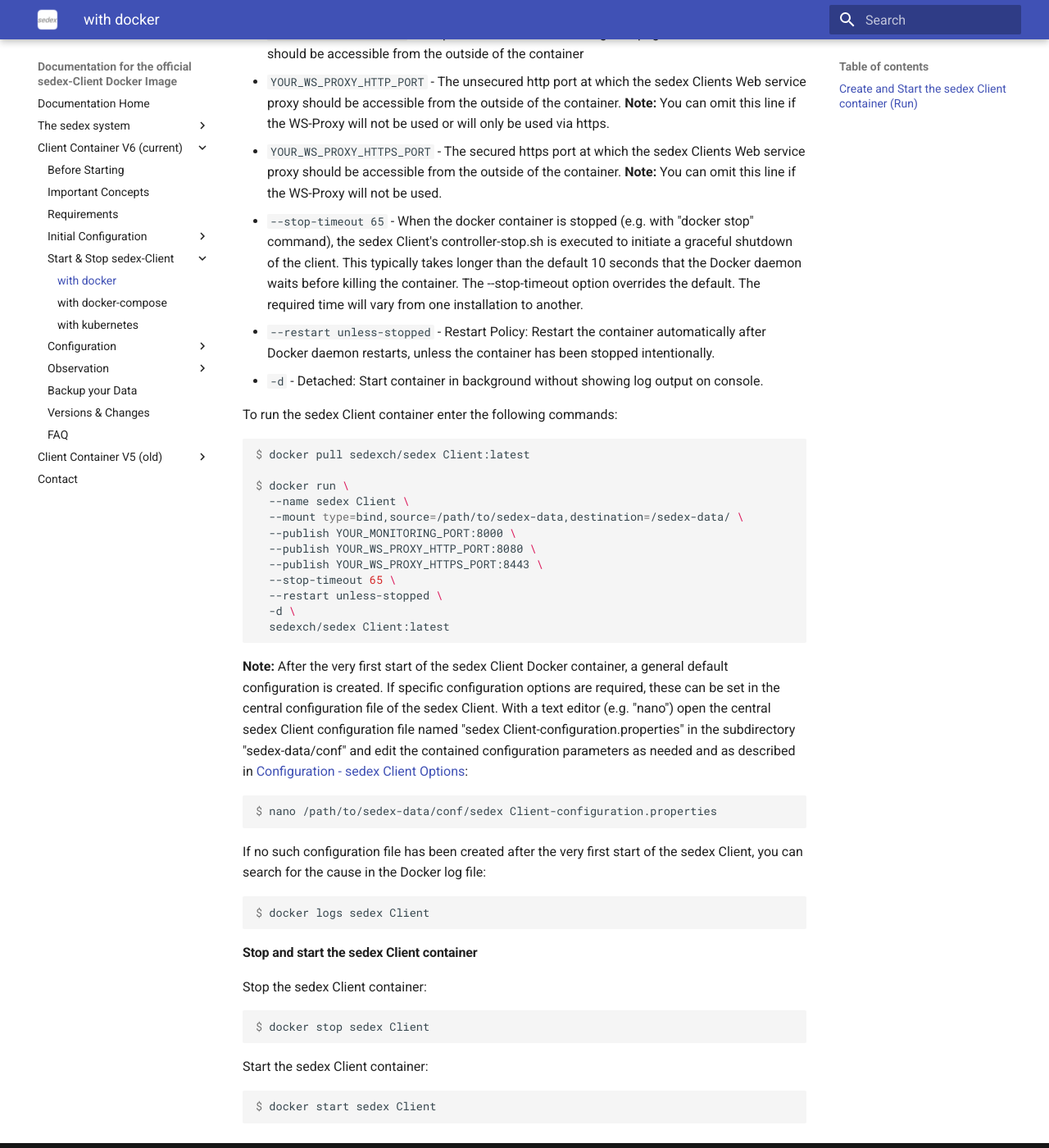
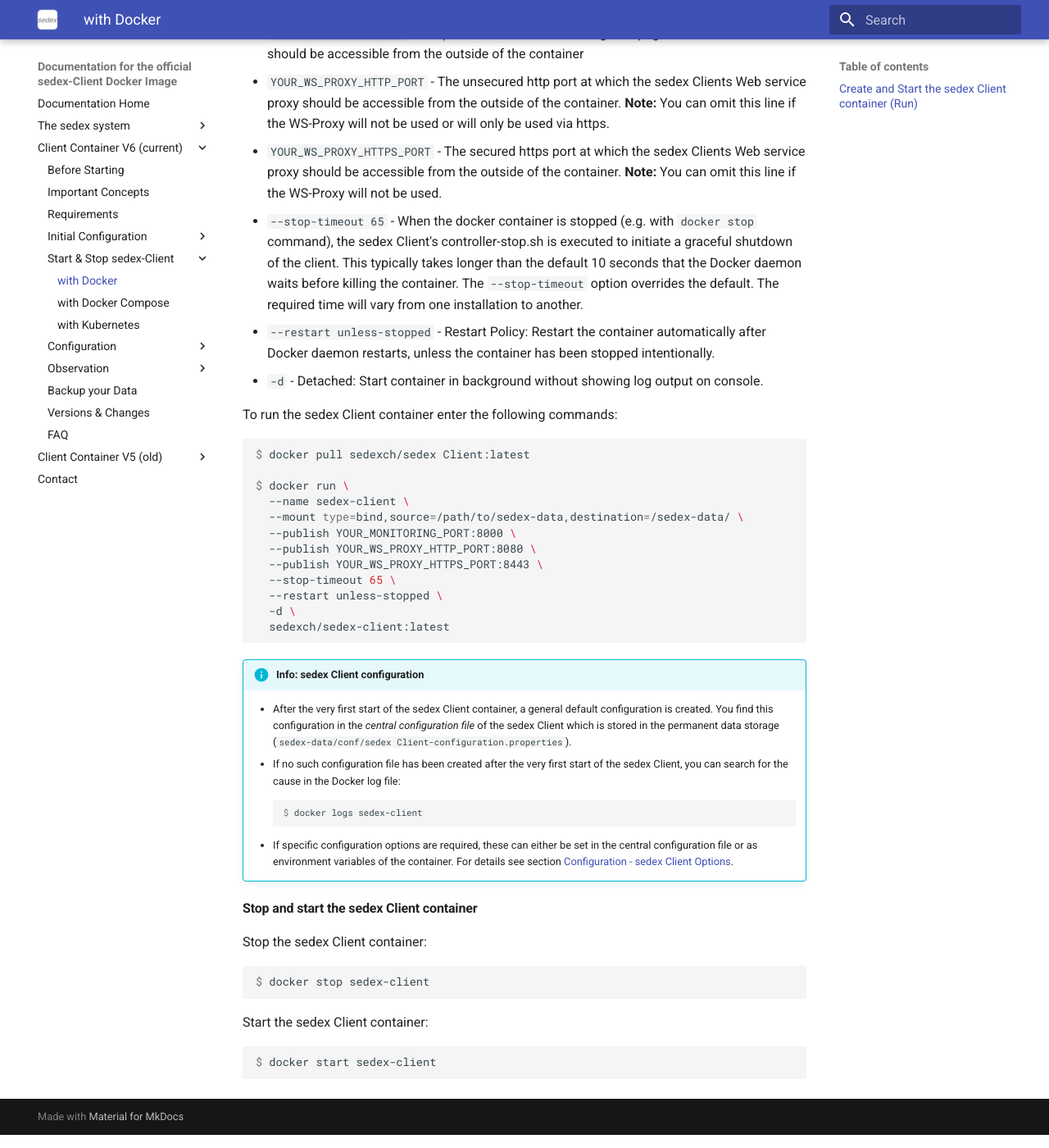
Before and after one commit to sedexch/sedexch.github.io, an MkDocs documentation site: the page built from docs/client-container-v6/run/run_with_docker.md, in a window 1280 px wide and 1400 px high, scrolled down 519 px. Shown: the whole window at 82% size. Built offline with MkDocs 1.6.1 and Material for MkDocs 9.7.7, drawn with Linux system fonts in a browser that asks for light colours; some of the changed text lies outside the part shown.

Commit message:
Improve documentation.

````diff
--- a/docs/client-container-v6/run/run_with_docker.md
+++ b/docs/client-container-v6/run/run_with_docker.md
@@ -18,9 +18,9 @@
   container. **Note:** You can omit this line if the WS-Proxy will not be used or will only be used via https.
 - `YOUR_WS_PROXY_HTTPS_PORT` - The secured https port at which the sedex Clients Web service proxy should be accessible from the outside of the
   container. **Note:** You can omit this line if the WS-Proxy will not be used.
-- `--stop-timeout 65` - When the docker container is stopped (e.g. with "docker stop" command), the sedex Client's controller-stop.sh is executed to initiate a graceful
+- `--stop-timeout 65` - When the docker container is stopped (e.g. with `docker stop` command), the sedex Client's controller-stop.sh is executed to initiate a graceful
   shutdown of the client. This typically takes longer than the default 10 seconds that the Docker daemon waits before killing the container.
-  The --stop-timeout option overrides the default. The required time will vary from one installation to another.
+  The `--stop-timeout` option overrides the default. The required time will vary from one installation to another.
 - `--restart unless-stopped` - Restart Policy: Restart the container automatically after Docker daemon restarts, unless the container has been stopped intentionally.
 - `-d` - Detached: Start container in background without showing log output on console.
 
@@ -31,7 +31,7 @@
 $ docker pull sedexch/sedex Client:latest
 
 $ docker run \
-  --name sedex Client \
+  --name sedex-client \
   --mount type=bind,source=/path/to/sedex-data,destination=/sedex-data/ \
   --publish YOUR_MONITORING_PORT:8000 \
   --publish YOUR_WS_PROXY_HTTP_PORT:8080 \
@@ -39,31 +39,28 @@
   --stop-timeout 65 \
   --restart unless-stopped \
   -d \
-  sedexch/sedex Client:latest
+  sedexch/sedex-client:latest
 ```
 
 
-**Note:** After the very first start of the sedex Client Docker container, a general default configuration is created.
-If specific configuration options are required, these can be set in the central configuration file of the sedex Client.
-With a text editor (e.g. "nano") open the central sedex Client configuration file named "sedex Client-configuration.properties" in the subdirectory "sedex-data/conf" and edit the contained configuration parameters as needed and as described in [Configuration - sedex Client Options](../../configuration/sedex Client-options):
-```console
-$ nano /path/to/sedex-data/conf/sedex Client-configuration.properties
-```
+!!! info "Info: sedex Client configuration"
+    - After the very first start of the sedex Client container, a general default configuration is created. You find this configuration in the *central configuration file* of the sedex Client which is stored in the permanent data storage (`sedex-data/conf/sedex Client-configuration.properties`).
+    - If no such configuration file has been created after the very first start of the sedex Client, you can search for the cause in the Docker log file:
+    ```console
+    $ docker logs sedex-client
+    ```
+    - If specific configuration options are required, these can either be set in the central configuration file or as environment variables of the container. For details see section [Configuration - sedex Client Options](../../configuration/sedex-client-options).
 
-If no such configuration file has been created after the very first start of the sedex Client, you can search for the cause in the Docker log file:
-```console
-$ docker logs sedex Client
-```
 
 
 #### Stop and start the sedex Client container
 
 Stop the sedex Client container:
 ```console
-$ docker stop sedex Client
+$ docker stop sedex-client
 ```
 
 Start the sedex Client container:
 ```console
-$ docker start sedex Client
+$ docker start sedex-client
 ```
--- a/mkdocs.yml
+++ b/mkdocs.yml
@@ -27,9 +27,9 @@
         - 'With P12-Certificate': client-container-v6/initial-configuration/initial_configuration_with_certificate.md
         - 'With CRID+OTP': client-container-v6/initial-configuration/initial_configuration_with_crid_and_otp.md
       - 'Start & Stop sedex-Client' :
-        - 'with docker': client-container-v6/run/run_with_docker.md
-        - 'with docker-compose': client-container-v6/run/run_with_docker-compose.md
-        - 'with kubernetes': client-container-v6/run/run_with_kubernetes.md
+        - 'with Docker': client-container-v6/run/run_with_docker.md
+        - 'with Docker Compose': client-container-v6/run/run_with_docker-compose.md
+        - 'with Kubernetes': client-container-v6/run/run_with_kubernetes.md
       - 'Configuration':
           - 'sedex-Client': client-container-v6/configuration/sedex-client-options.md
           - 'sedex Web Service Proxy': client-container-v6/configuration/sedex-web-service-proxy-options.md
@@ -37,8 +37,8 @@
       - 'Observation':
           - 'Accessing Logs': client-container-v6/observation/accessing-logs.md
           - 'Monitoring State': client-container-v6/observation/monitoring-state.md
-      - 'Backup your Data': client-container-v6/backup_data.md
-      - 'Versions & Changes': client-container-v6/versions_changes.md
+      - 'Backup your Data': client-container-v6/backup-data.md
+      - 'Versions & Changes': client-container-v6/versions-and-changes.md
       - 'FAQ': client-container-v6/faq.md
   - 'Client Container V5 (old)':
       - 'Usage': client-container-v5/index.md
````
Also changed, not shown: other parts of docs/client-container-v6/run/run_with_docker.md (+4 -4 lines), docs/client-container-v6/backup-data.md (added, +3 -0 lines), docs/client-container-v6/configuration/sedex-client-options.md (+5 -2 lines), docs/client-container-v6/run/run_with_docker-compose.md (+10 -0 lines), docs/client-container-v6/run/run_with_kubernetes.md (+10 -0 lines), docs/client-container-v6/versions-and-changes.md (+15 -0 lines).
